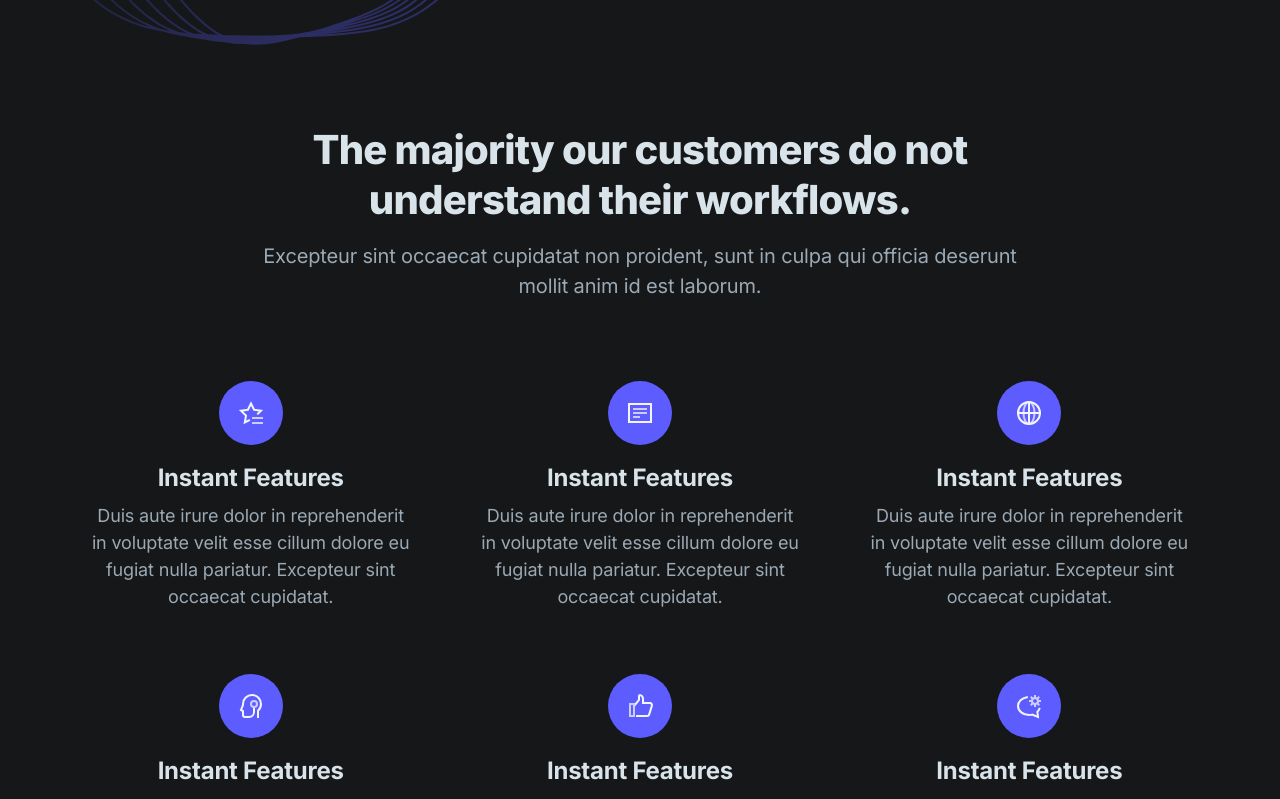
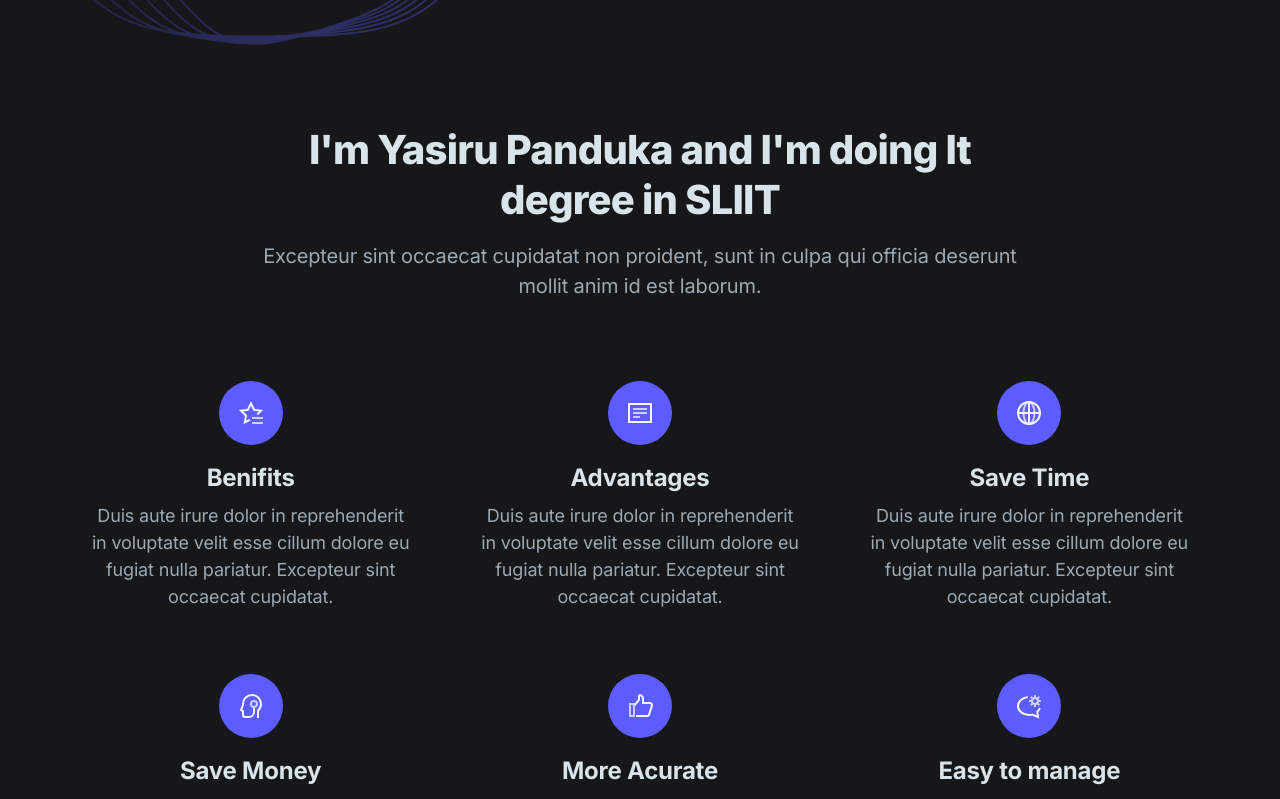
Before and after one commit to yasirupanduka99/BONDLOCK_Commercial_Website, a Next.js app: page / in a window 1280 px wide. Shown: the part 1040-1839 px from the top of the page. Built offline with nearby package versions, Linux system fonts and the light colour scheme.

Commit message:
Changes in feature section

```diff
--- a/components/features.tsx
+++ b/components/features.tsx
@@ -6,7 +6,7 @@
 
           {/* Section header */}
           <div className="max-w-3xl mx-auto text-center pb-12 md:pb-20">
-            <h2 className="h2 mb-4">The majority our customers do not understand their workflows.</h2>
+            <h2 className="h2 mb-4">I'm Yasiru Panduka and I'm doing It degree in SLIIT</h2>
             <p className="text-xl text-gray-400">Excepteur sint occaecat cupidatat non proident, sunt in culpa qui officia deserunt mollit anim id est laborum.</p>
           </div>
 
@@ -20,7 +20,7 @@
                 <path className="stroke-current text-purple-100" d="M30 39.313l-4.18 2.197L27 34.628l-5-4.874 6.91-1.004L32 22.49l3.09 6.26L42 29.754l-3 2.924" strokeLinecap="square" strokeWidth="2" fill="none" fillRule="evenodd" />
                 <path className="stroke-current text-purple-300" d="M43 42h-9M43 37h-9" strokeLinecap="square" strokeWidth="2" />
               </svg>
-              <h4 className="h4 mb-2">Instant Features</h4>
+              <h4 className="h4 mb-2">Benifits</h4>
               <p className="text-lg text-gray-400 text-center">Duis aute irure dolor in reprehenderit in voluptate velit esse cillum dolore eu fugiat nulla pariatur. Excepteur sint occaecat cupidatat.</p>
             </div>
 
@@ -31,7 +31,7 @@
                 <path className="stroke-current text-purple-100" strokeWidth="2" strokeLinecap="square" d="M21 23h22v18H21z" fill="none" fillRule="evenodd" />
                 <path className="stroke-current text-purple-300" d="M26 28h12M26 32h12M26 36h5" strokeWidth="2" strokeLinecap="square" />
               </svg>
-              <h4 className="h4 mb-2">Instant Features</h4>
+              <h4 className="h4 mb-2">Advantages</h4>
               <p className="text-lg text-gray-400 text-center">Duis aute irure dolor in reprehenderit in voluptate velit esse cillum dolore eu fugiat nulla pariatur. Excepteur sint occaecat cupidatat.</p>
             </div>
 
@@ -45,7 +45,7 @@
                   <circle className="stroke-current text-purple-100" cx="11" cy="11" r="11" />
                 </g>
               </svg>
-              <h4 className="h4 mb-2">Instant Features</h4>
+              <h4 className="h4 mb-2">Save Time</h4>
               <p className="text-lg text-gray-400 text-center">Duis aute irure dolor in reprehenderit in voluptate velit esse cillum dolore eu fugiat nulla pariatur. Excepteur sint occaecat cupidatat.</p>
             </div>
 
@@ -58,7 +58,7 @@
                   <circle className="stroke-current text-purple-300" cx="13" cy="9" r="3" />
                 </g>
               </svg>
-              <h4 className="h4 mb-2">Instant Features</h4>
+              <h4 className="h4 mb-2">Save Money</h4>
               <p className="text-lg text-gray-400 text-center">Duis aute irure dolor in reprehenderit in voluptate velit esse cillum dolore eu fugiat nulla pariatur. Excepteur sint occaecat cupidatat.</p>
             </div>
 
@@ -71,7 +71,7 @@
                   <path className="stroke-current text-purple-300" d="M22 30h4v12h-4z" />
                 </g>
               </svg>
-              <h4 className="h4 mb-2">Instant Features</h4>
+              <h4 className="h4 mb-2">More Acurate</h4>
               <p className="text-lg text-gray-400 text-center">Duis aute irure dolor in reprehenderit in voluptate velit esse cillum dolore eu fugiat nulla pariatur. Excepteur sint occaecat cupidatat.</p>
             </div>
 
@@ -85,7 +85,7 @@
                   <path className="stroke-current text-purple-100" d="M8.86 1.18C3.8 1.988 0 5.6 0 10c0 5 4.9 9 11 9a10.55 10.55 0 003.1-.4L20 21l-.6-5.2a9.125 9.125 0 001.991-2.948" />
                 </g>
               </svg>
-              <h4 className="h4 mb-2">Instant Features</h4>
+              <h4 className="h4 mb-2">Easy to manage</h4>
               <p className="text-lg text-gray-400 text-center">Duis aute irure dolor in reprehenderit in voluptate velit esse cillum dolore eu fugiat nulla pariatur. Excepteur sint occaecat cupidatat.</p>
             </div>
 
```
